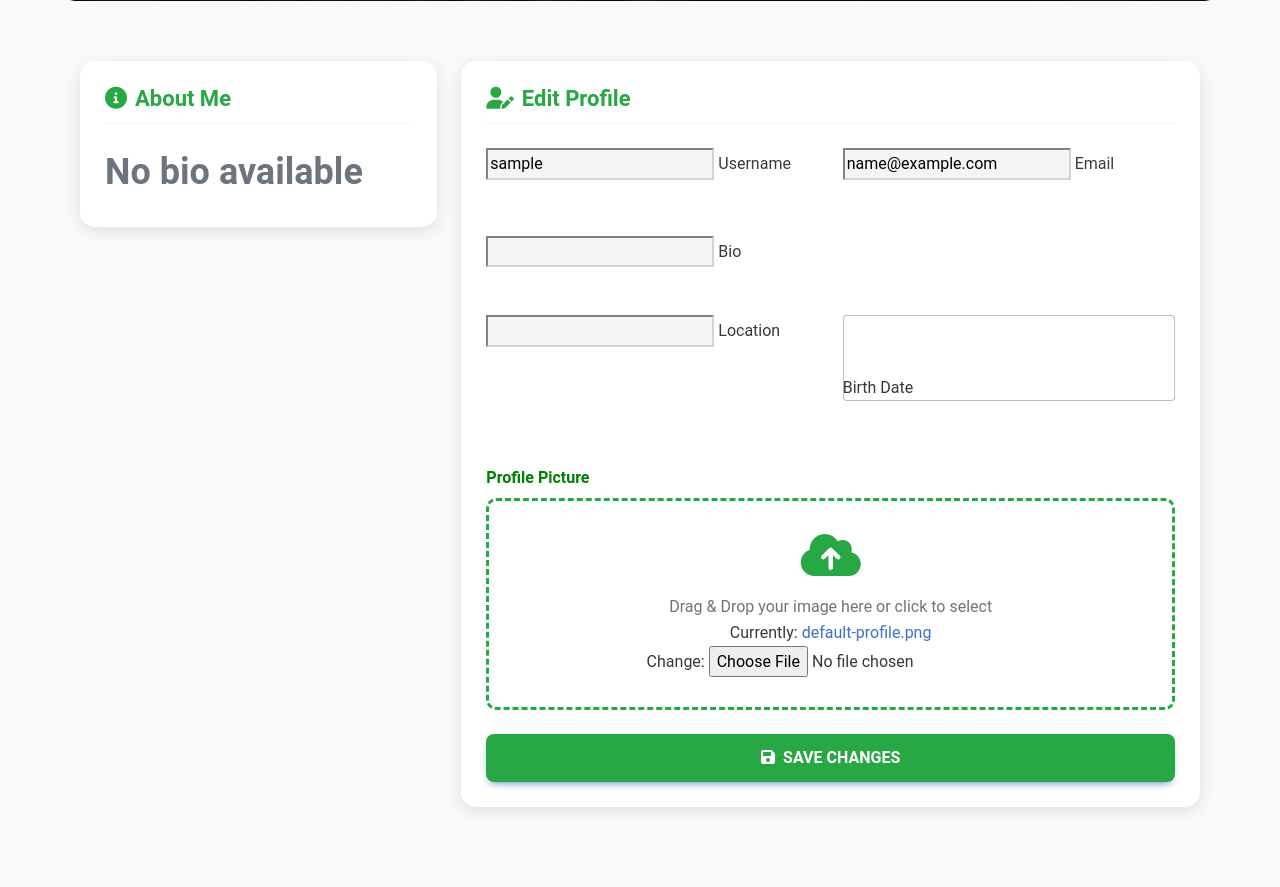
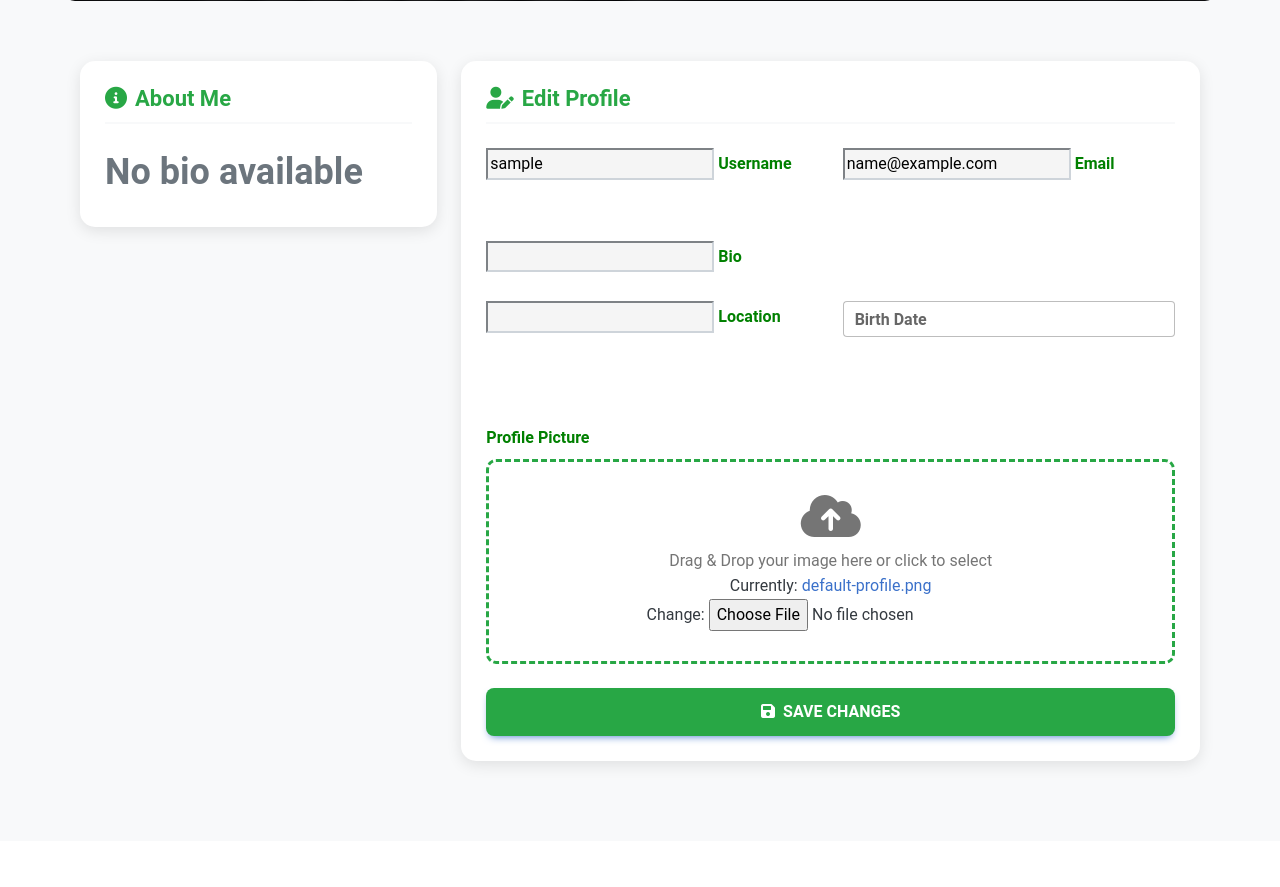
Before and after one commit to phantom-kali/ExpenseTracker, a Django app: page /users/profile/ in a window 1280 px wide. Shown: the part 490-1377 px from the top of the page. After the commit the page ends 1261 px from the top, so only its background shows below. Run offline with Django 5.2, Linux system fonts and the light colour scheme; the visitor is signed in with stand-in values (Sample User, id 1); some libraries are stand-ins or nearby versions.

Commit message:
modernize profile layout with card-based design and enhanced styling

```diff
--- a/templates/users/profile.html
+++ b/templates/users/profile.html
@@ -4,50 +4,88 @@
 
 {% block extra_css %}
 <style>
-    .form-outline {
-        margin-bottom: 2rem; /* Adjust the space as needed */
+    /* Profile Header */
+    .profile-header {
+        margin-bottom: 2rem;
+    }
+    .profile-header h1 {
+        font-size: 2rem;
+        font-weight: 600;
+        margin-top: 1rem;
+    }
+    .profile-img {
+        width: 150px;
+        height: 150px;
+        object-fit: cover;
+        border: 3px solid #ced4da;
+        transition: 0.3s;
+        cursor: pointer;
+    }
+    .profile-img:hover {
+        border-color: #28a745;
     }
 
+    /* Card Styling */
+    .card {
+        border-radius: 0.5rem;
+        box-shadow: 0 4px 8px rgba(0, 0, 0, 0.1);
+    }
+    .card-title {
+        font-weight: 600;
+        color: #333;
+    }
+
+    /* Form Styling */
     .form-outline input[type="text"],
     .form-outline input[type="email"],
     .form-outline textarea {
         width: 100%;
-    padding: 0.375rem 0.75rem;
+        padding: 0.75rem 1rem;
         font-size: 1rem;
-    line-height: 1.5;
-    color: var(--dark-text);
+        color: #495057;
         background-color: #fff;
-    background-clip: padding-box;
         border: 1px solid #ced4da;
-    border-radius: 0.25rem;
-    transition: border-color 0.15s ease-in-out, box-shadow 0.15s ease-in-out;
+        border-radius: 0.5rem;
+        transition: border-color 0.2s ease-in-out, box-shadow 0.2s ease-in-out;
     }
-
     .form-outline input[type="text"]:focus,
     .form-outline input[type="email"]:focus,
     .form-outline textarea:focus {
-    color: var(--dark-text);
-    background-color: whitesmoke;
-    border-color: green;
-    outline: 0;
+        border-color: #28a745;
         box-shadow: 0 0 0 0.2rem rgba(40, 167, 69, 0.25);
     }
-
-.form-outline label {
-    position: absolute;
-    top: -1.4rem;
-    left: 0.75rem;
-    padding: 0 0.25rem;
-    background-color: #fff;
-    color: var(--primary-color);
-    font-size: 1rem;
-    transition: all 0.2s ease-in-out;
-    font-weight: bold;
+    .form-label {
+        font-weight: 500;
     }
 
+    /* Drag and Drop Profile Picture Area */
+    .drag-drop-area {
+        display: flex;
+        align-items: center;
+        justify-content: center;
+        flex-direction: column;
+        padding: 2rem;
+        border: 2px dashed #ced4da;
+        border-radius: 0.5rem;
+        text-align: center;
+        transition: 0.3s;
+        cursor: pointer;
+    }
+    .drag-drop-area.dragover {
+        background-color: #f1f8f5;
+        border-color: #28a745;
+    }
+
+    /* Save Button */
+    .btn-primary {
+        background-color: #28a745;
+        border: none;
+    }
+    .btn-primary:hover {
+        background-color: #218838;
+    }
 </style>
 {% endblock %}
-
 
 {% block content %}
 <div class="profile-header text-center">
@@ -78,43 +116,43 @@
                             <div class="col-md-6 mb-3">
                                 <div class="form-outline">
                                     {{ u_form.username }}
-                                    <label for="{{ u_form.username.id_for_label }}">Username</label>
+                                    <label class="form-label" for="{{ u_form.username.id_for_label }}">Username</label>
                                 </div>
                             </div>
                             <div class="col-md-6 mb-3">
                                 <div class="form-outline">
                                     {{ u_form.email }}
-                                    <label for="{{ u_form.email.id_for_label }}">Email</label>
+                                    <label class="form-label" for="{{ u_form.email.id_for_label }}">Email</label>
                                 </div>
                             </div>
                         </div>
-                        <div class="form-outline mb-5">
+                        <div class="form-outline mb-4">
                             {{ p_form.bio }}
-                            <label for="{{ p_form.bio.id_for_label }}">Bio</label>
+                            <label class="form-label" for="{{ p_form.bio.id_for_label }}">Bio</label>
                         </div>
                         <div class="row">
-                            <div class="col-md-6 mb-5">
+                            <div class="col-md-6 mb-4">
                                 <div class="form-outline">
                                     {{ p_form.location }}
-                                    <label for="{{ p_form.location.id_for_label }}">Location</label>
+                                    <label class="form-label" for="{{ p_form.location.id_for_label }}">Location</label>
                                 </div>
                             </div>
                             <div class="col-md-6 mb-4">
                                 <div class="form-outline">
                                     {{ p_form.birth_date }}
-                                    <label for="{{ p_form.birth_date.id_for_label }}">Birth Date</label>
+                                    <label class="form-label" for="{{ p_form.birth_date.id_for_label }}">Birth Date</label>
                                 </div>
                             </div>
                         </div>
                         <div class="mb-4">
                             <label class="form-label">Profile Picture</label>
                             <div class="drag-drop-area" id="dragDropArea">
-                                <i class="fas fa-cloud-upload-alt"></i>
-                                <p>Drag & Drop your image here or click to select</p>
+                                <i class="fas fa-cloud-upload-alt fa-2x text-muted mb-2"></i>
+                                <p class="mb-0 text-muted">Drag & Drop your image here or click to select</p>
                                 {{ p_form.profile_picture }}
                             </div>
                         </div>
-                        <button type="submit" class="btn btn-primary btn-block">
+                        <button type="submit" class="btn btn-primary btn-block mt-4">
                             <i class="fas fa-save me-2"></i>Save Changes
                         </button>
                     </form>
@@ -128,34 +166,8 @@
 {% block extra_js %}
 <script>
     document.addEventListener('DOMContentLoaded', function() {
-        const form = document.getElementById('profileForm');
         const dragDropArea = document.getElementById('dragDropArea');
         const fileInput = dragDropArea.querySelector('input[type="file"]');
-
-        // Form validation
-        form.addEventListener('submit', function(e) {
-            e.preventDefault();
-
-            const username = form.querySelector('input[name="username"]').value;
-            const email = form.querySelector('input[name="email"]').value;
-
-            if (username.trim() === '' || email.trim() === '') {
-                alert('Username and email are required fields.');
-                return;
-            }
-
-            if (!isValidEmail(email)) {
-                alert('Please enter a valid email address.');
-                return;
-            }
-
-            form.submit();
-        });
-
-        function isValidEmail(email) {
-            const re = /^[^\s@]+@[^\s@]+\.[^\s@]+$/;
-            return re.test(email);
-        }
 
         // Drag and drop functionality
         ['dragenter', 'dragover', 'dragleave', 'drop'].forEach(eventName => {
@@ -168,28 +180,19 @@
         }
 
         ['dragenter', 'dragover'].forEach(eventName => {
-            dragDropArea.addEventListener(eventName, highlight, false);
+            dragDropArea.addEventListener(eventName, () => dragDropArea.classList.add('dragover'), false);
         });
 
         ['dragleave', 'drop'].forEach(eventName => {
-            dragDropArea.addEventListener(eventName, unhighlight, false);
+            dragDropArea.addEventListener(eventName, () => dragDropArea.classList.remove('dragover'), false);
         });
 
-        function highlight() {
-            dragDropArea.classList.add('dragover');
-        }
-
-        function unhighlight() {
-            dragDropArea.classList.remove('dragover');
-        }
-
-        dragDropArea.addEventListener('drop', handleDrop, false);
-
-        function handleDrop(e) {
+        dragDropArea.addEventListener('drop', (e) => {
             const dt = e.dataTransfer;
             const files = dt.files;
             fileInput.files = files;
-        }
+            dragDropArea.querySelector('p').textContent = `File selected: ${files[0].name}`;
+        });
 
         dragDropArea.addEventListener('click', () => fileInput.click());
 
```
Lines whose indentation alone changed are shown as unchanged.
